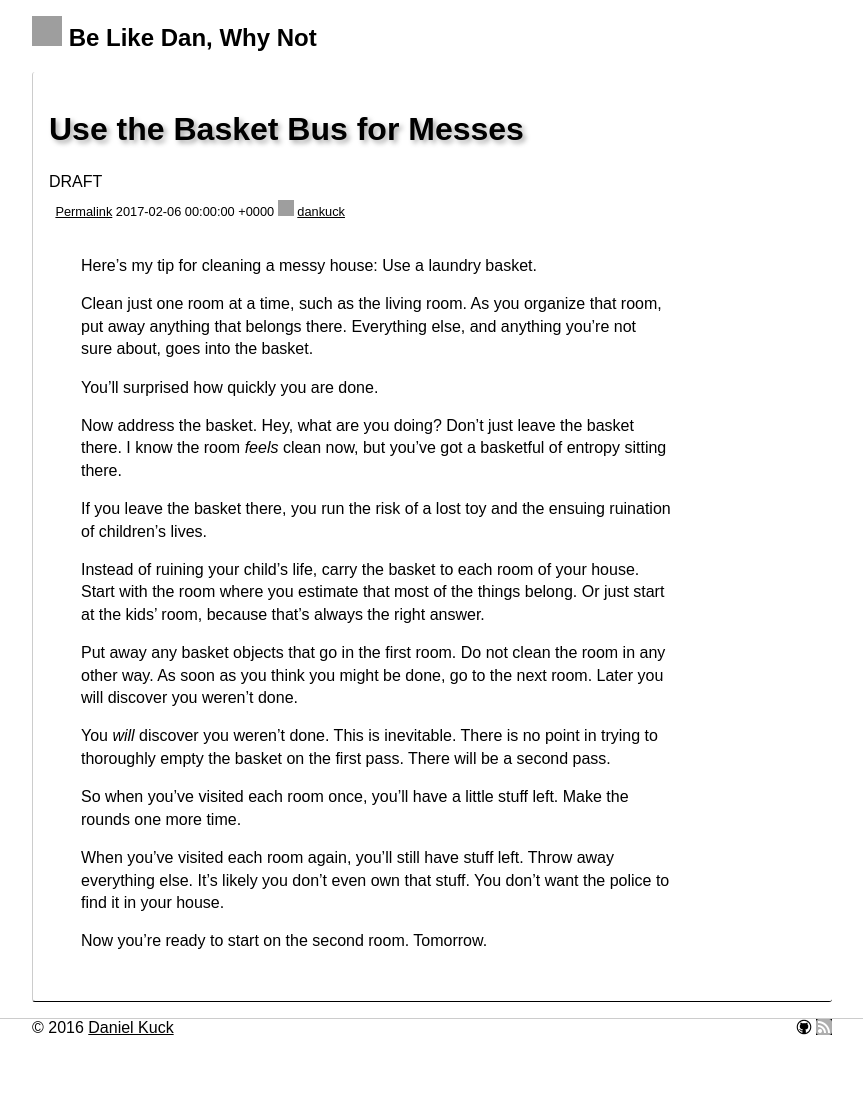
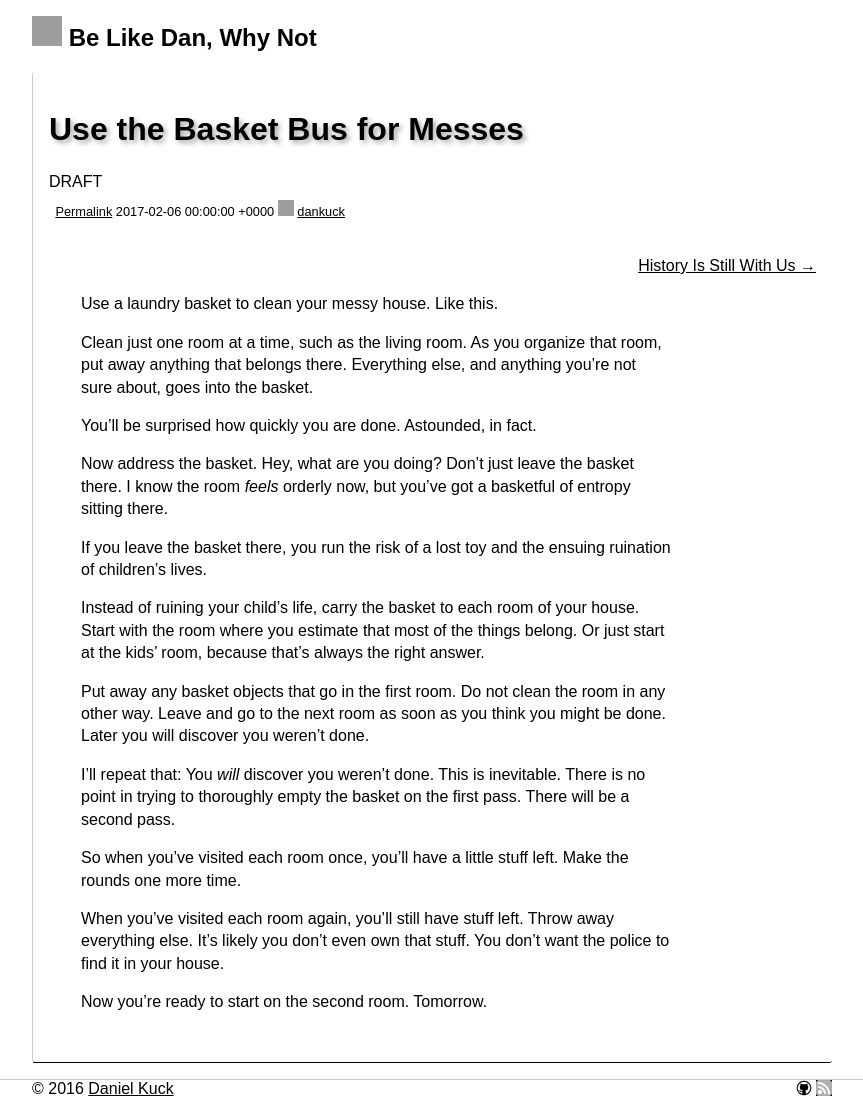
Before and after one commit to dankuck/dankuck.github.io, a Jekyll site: the page built from _posts/2017-02-06-basket-bus-for-messes.md, in a window 1280 px wide. Shown: the whole page, without its empty margins (208-1071 px from the left). Built offline with Jekyll 4.4.1, drawn with Linux system fonts in a browser that asks for light colours; before the commit the page ends 1039 px from its top, so only the background shows below that; grey boxes are pictures that could not be loaded.

```diff
--- a/_posts/2017-02-06-basket-bus-for-messes.md
+++ b/_posts/2017-02-06-basket-bus-for-messes.md
@@ -7,21 +7,21 @@
 draft: 1
 ---
 
-Here's my tip for cleaning a messy house: Use a laundry basket.
+Use a laundry basket to clean your messy house. Like this.
 
 Clean just one room at a time, such as the living room. As you organize that room, put away anything that belongs there. Everything else, and anything you're not sure about, goes into the basket.
 
-You'll surprised how quickly you are done.
+You'll be surprised how quickly you are done. Astounded, in fact.
 
-Now address the basket. Hey, what are you doing? Don't just leave the basket there. I know the room <em>feels</em> clean now, but you've got a basketful of entropy sitting there.
+Now address the basket. Hey, what are you doing? Don't just leave the basket there. I know the room <em>feels</em> orderly now, but you've got a basketful of entropy sitting there.
 
 If you leave the basket there, you run the risk of a lost toy and the ensuing ruination of children's lives.
 
 Instead of ruining your child's life, carry the basket to each room of your house. Start with the room where you estimate that most of the things belong. Or just start at the kids' room, because that's always the right answer.
 
-Put away any basket objects that go in the first room. Do not clean the room in any other way. As soon as you think you might be done, go to the next room. Later you will discover you weren't done.
+Put away any basket objects that go in the first room. Do not clean the room in any other way. Leave and go to the next room as soon as you think you might be done. Later you will discover you weren't done.
 
-You <em>will</em> discover you weren't done. This is inevitable. There is no point in trying to thoroughly empty the basket on the first pass. There will be a second pass.
+I'll repeat that: You <em>will</em> discover you weren't done. This is inevitable. There is no point in trying to thoroughly empty the basket on the first pass. There will be a second pass.
 
 So when you've visited each room once, you'll have a little stuff left. Make the rounds one more time.
 
```
Also changed, not shown: _posts/2017-02-03-history-is-now.md (+1 -1 lines).
